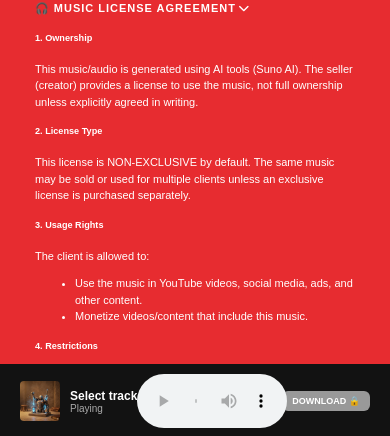
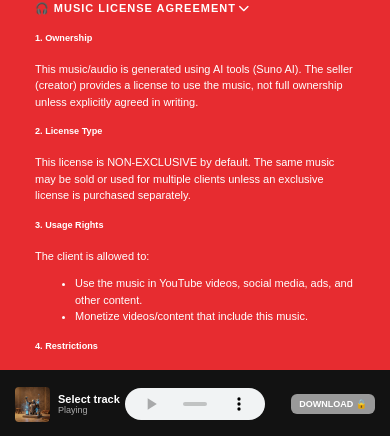
Before and after one commit to praveenmarandi62-lang/Praveen-Music-Store, a plain HTML site: page index.html in a window 390 px wide. Shown: the part 406-842 px from the top of the page. Drawn offline with Linux system fonts and the light colour scheme.

Commit message:
Add files via upload

```diff
--- a/index.html
+++ b/index.html
@@ -201,25 +201,43 @@
             min-width: 65px;
         }
 
-        /* --- PLAYER BAR --- */
+        /* --- PLAYER BAR (Line 204 se replace karein) --- */
 .player-bar {
-            position: fixed; bottom: 0; left: 0; width: 100%;
-            background: #121212; padding: 10px 20px;
-            display: flex; align-items: center; justify-content: space-between;
-            z-index: 9999; color: white; box-sizing: border-box;
-            border-top: 3px solid var(--gaana-red);
+    position: fixed;
+    bottom: 0;
+    left: 0;
+    width: 100%;
+    background: #121212;
+    padding: 8px 15px;
+    display: flex;
+    align-items: center;
+    justify-content: space-between;
+    z-index: 9999;
+    color: white;
+    box-sizing: border-box;
+    border-top: 2px solid var(--gaana-red);
+    height: 70px;
 }
 
+audio {
+    height: 32px;
+    width: 150px;
+}
+
+/* --- MOBILE DESIGN (Responsive) --- */
 @media (max-width: 850px) {
     body { flex-direction: column; }
     .sidebar { width: 100%; height: auto; position: relative; }
-            .main-wrapper { margin: 10px; margin-bottom: 140px; }
-            .header-section { padding: 20px 60px; }
-            .header-section h1 { font-size: 24px; }
-            .main-wrapper::before { left: 45px; }
-            .track-list { padding-left: 45px; }
-            audio { width: 120px; }
+    .main-wrapper {
+        margin: 10px 10px 120px 10px; /* Niche 120px gap diya taaki scrolling sahi ho */
+        min-height: calc(100vh - 50px);
     }
+    .header-section { padding: 20px 40px; }
+    .header-section h1 { font-size: 22px; }
+    .track-list { padding-left: 40px; }
+    audio { width: 130px; } /* Mobile par player thoda chota */
+}
+
     </style>
 </head>
 <body>
@@ -299,20 +317,20 @@
     </div>
 
     <div class="player-bar">
-    <div style="display:flex; align-items:center; gap:10px; flex: 1;">
-        <img src="soft1.png" id="current-track-img" style="width:40px; height:40px; border-radius:4px; object-fit:cover;">
-        <div class="track-info">
-            <div id="current-track-name" style="font-size:12px; font-weight:bold; white-space:nowrap; overflow:hidden; text-overflow:ellipsis; max-width:100px;">Select track</div>
-            <div style="font-size:10px; color:#aaa;">Playing</div>
+    <div style="display:flex; align-items:center; gap:8px; flex: 1; min-width: 0;">
+        <img src="soft1.png" id="current-track-img" style="width:35px; height:35px; border-radius:4px; object-fit:cover; flex-shrink: 0;">
+        <div class="track-info" style="overflow: hidden;">
+            <div id="current-track-name" style="font-size:11px; font-weight:bold; white-space:nowrap; overflow:hidden; text-overflow:ellipsis;">Select track</div>
+            <div style="font-size:9px; color:#aaa;">Playing</div>
         </div>
     </div>
 
-    <audio id="main-audio" controls controlsList="nodownload" onplay="updateIcons(true)" onpause="updateIcons(false)" style="width: 150px;">
+    <audio id="main-audio" controls controlsList="nodownload" onplay="updateIcons(true)" onpause="updateIcons(false)" style="height: 32px; width: 140px;">
         <source src="">
     </audio>
 
-    <div style="flex: 1; text-align: right; display: flex; justify-content: flex-end;">
-         <button class="buy-badge locked" style="margin:0; padding: 5px 10px; font-size: 9px;">DOWNLOAD 🔒</button>
+    <div style="flex: 1; display: flex; justify-content: flex-end;">
+        <button class="buy-badge locked" style="padding: 5px 8px; font-size: 9px; min-width: 70px;">DOWNLOAD 🔒</button>
     </div>
 </div>
 
```
Lines whose indentation alone changed are shown as unchanged.
